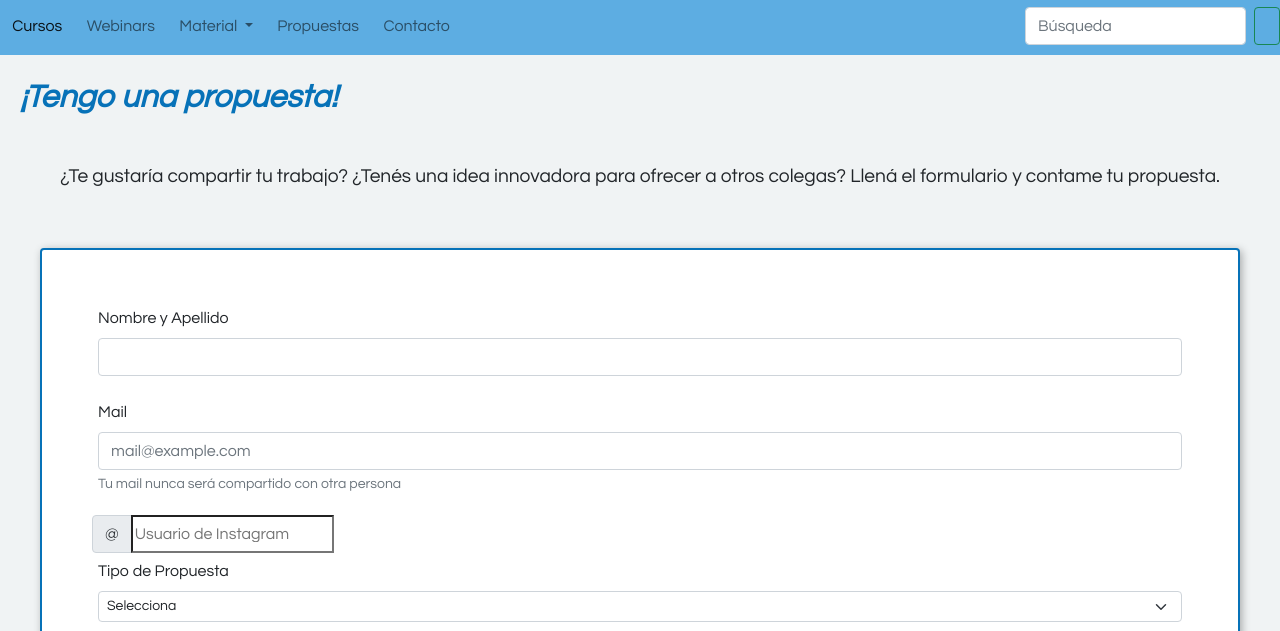
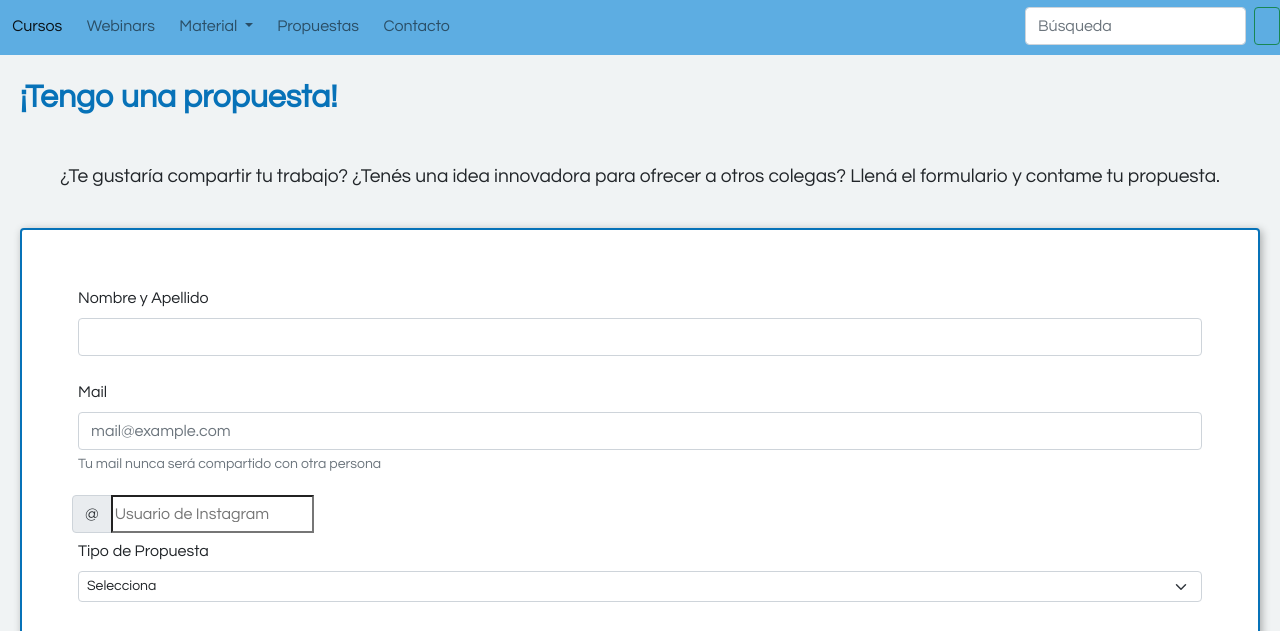
Before and after one commit to CarolinaRondinelli/entrega_github, a website: page propuestas.html in a window 1280 px wide. Shown: the part 98-729 px from the top of the page. Drawn offline with nearby package versions, Linux system fonts and the light colour scheme; a web font is replaced by a local one.

Commit message:
emprolijo pag propuestas

```diff
--- a/scss/sites/_propuestas.scss
+++ b/scss/sites/_propuestas.scss
@@ -17,7 +17,7 @@
     box-shadow: 2px 2px 8px 0px  rgba(0,0,0,0.3);
     border: 2px solid $borderColor;
     border-radius: 4px;
-    margin: 40px 40px;
+    margin: 20px 20px;
     padding: 50px;
     font-size: 1em;
     .mb-3 {
--- a/scss/style.scss
+++ b/scss/style.scss
@@ -18,7 +18,6 @@ h2 {
     color: $colorTitles;
     font-size: 2rem;
     font-weight: bold;
-    font-style: italic;
     @media only screen and (max-width: 400px) /*MOBILE*/{
         font-size: 1.5em;
         max-width: auto;
```
Also changed, not shown: css/style.css, 1 other file.
